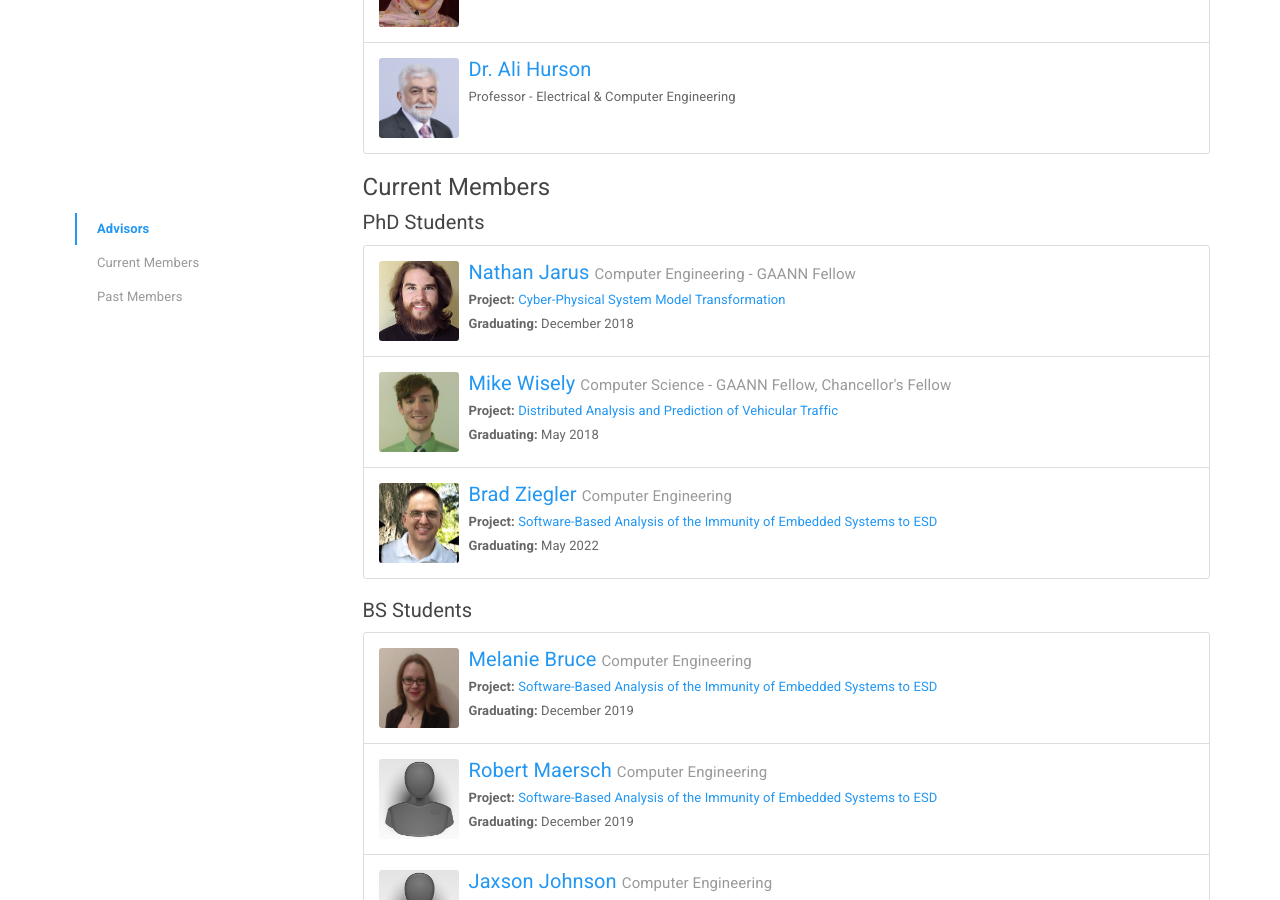
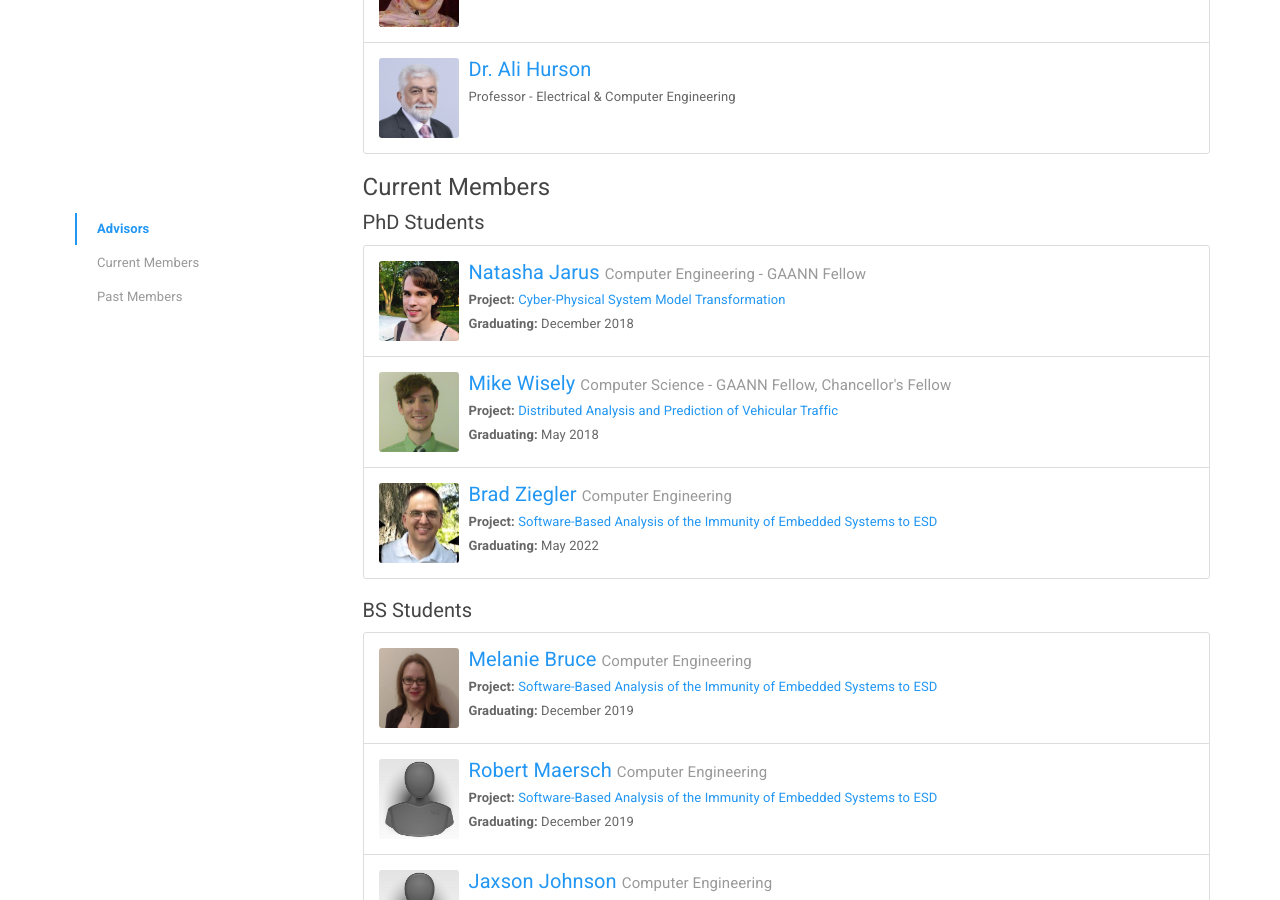
Before and after one commit to sendecomp/sendecomp-website, a Jekyll site: the page built from people.html, in a window 1280 px wide and 900 px high, scrolled down 312 px. Built offline with Jekyll 4.4.1, drawn with Linux system fonts in a browser that asks for light colours; some of the changed text lies outside the part shown.

Commit message:
Update Natasha's info

```diff
--- a/_data/members.yml
+++ b/_data/members.yml
@@ -108,7 +108,7 @@
   website: https://sites.google.com/a/mst.edu/eburgdorf/home
   photo: Burgdorf.jpg
 
-- name: Nathan Jarus
+- name: Natasha Jarus
   major: Computer Engineering - GAANN Fellow
   degree: PhD
   status: Active
@@ -196,7 +196,7 @@
   website:
   photo: Albasrawi.jpg
 
-- name: Nathan Jarus
+- name: Natasha Jarus
   major: Computer Science
   degree: BS
   status: Alumni
--- a/_data/projects.yml
+++ b/_data/projects.yml
@@ -81,7 +81,7 @@
   area: cpci
   photo: model-trans.jpg
   members:
-    - name: Nathan Jarus
+    - name: Natasha Jarus
     - name: Dr. Sahra Sedigh Sarvestani
 
 - name: >
@@ -266,7 +266,7 @@
     - name: Pratik Maheshwari
     - name: Antonio Sabatini
     - name: Tianqi Li
-    - name: Nathan Jarus
+    - name: Natasha Jarus
     - name: Brad Ziegler
     - name: Gabriel Krukowski
     - name: Dr. David Pommerenke
```
Also changed, not shown: img/members/Jarus.png.
